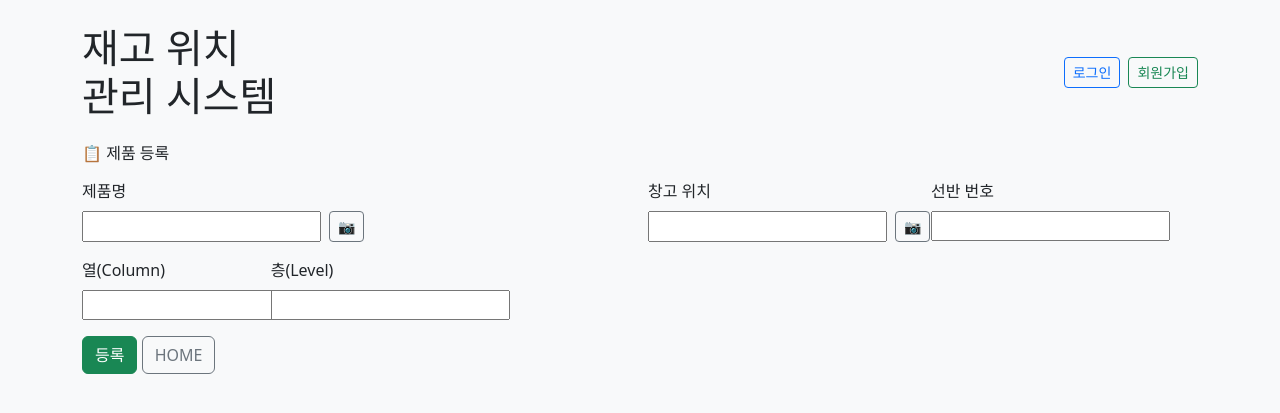
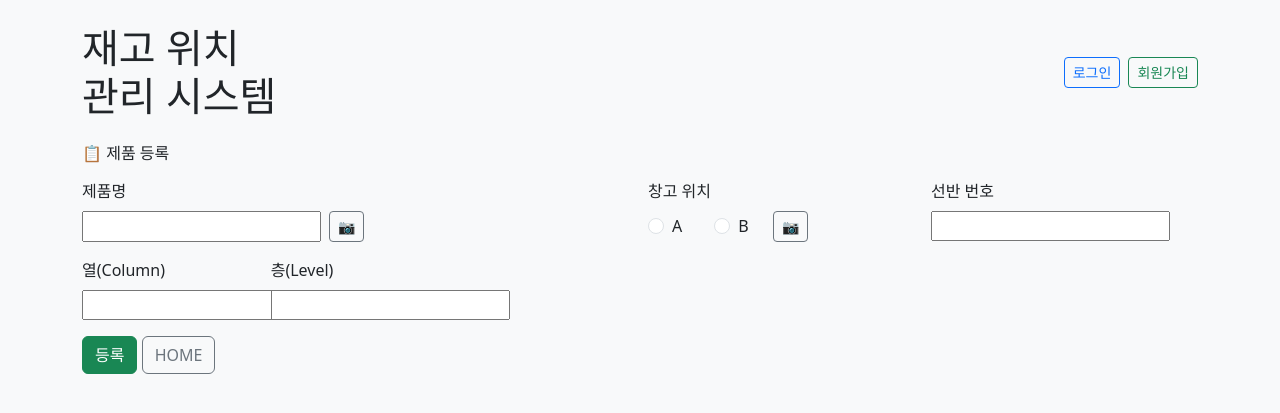
Before and after one commit to richardcho3566/warehouse-project, a Django app: template inventory/templates/inventory/add_product.html in a window 1280 px wide. Shown: the top 413 px of the page. Run offline with Django 5.2, Linux system fonts and the light colour scheme; the template is opened without the code that fills it, so the values that code supplies are empty, except form fields; tables that the repository leaves empty hold one stand-in row (values such as "Sample post"); form fields are guessed from the names that the template uses.

Commit message:
기능추가2

```diff
--- a/inventory/templates/inventory/add_product.html
+++ b/inventory/templates/inventory/add_product.html
@@ -32,8 +32,17 @@
 
     <div class="col-md-3">
       <label class="form-label">창고 위치</label>
-        <div class="d-flex">
-            {{ form.warehouse }}
+      <div class="d-flex align-items-center">
+      <div class="form-check form-check-inline">
+        <input class="form-check-input" type="radio" name="warehouse" id="warehouseA" value="A"
+             {% if form.initial.warehouse == "A" or form.data.warehouse == "A" %}checked{% endif %}>
+        <label class="form-check-label" for="warehouseA">A</label>
+      </div>
+      <div class="form-check form-check-inline ms-3">
+        <input class="form-check-input" type="radio" name="warehouse" id="warehouseB" value="B"
+             {% if form.initial.warehouse == "B" or form.data.warehouse == "B" %}checked{% endif %}>
+        <label class="form-check-label" for="warehouseB">B</label>
+      </div>
       <button type="button" class="btn btn-outline-secondary btn-sm ms-2" onclick="scanLocation()">📷</button>
       </div>
       </div>
@@ -134,7 +143,14 @@
         startQR(code => {
           const parts = code.split('/');
           if (parts.length === 4) {
-        document.getElementById("id_warehouse").value = parts[0];
+            // ✅ 창고 위치 라디오 버튼 자동 선택
+            const warehouseValue = parts[0];
+            const radio = document.querySelector(`input[name="warehouse"][value="${warehouseValue}"]`);
+            if (radio) {
+              radio.checked = true;
+            }
+
+            // ✅ 나머지 입력란 채우기
             document.getElementById("id_shelf_number").value = parts[1];
             document.getElementById("id_column").value = parts[2];
             document.getElementById("id_level").value = parts[3];
```
Lines whose indentation alone changed are shown as unchanged.
